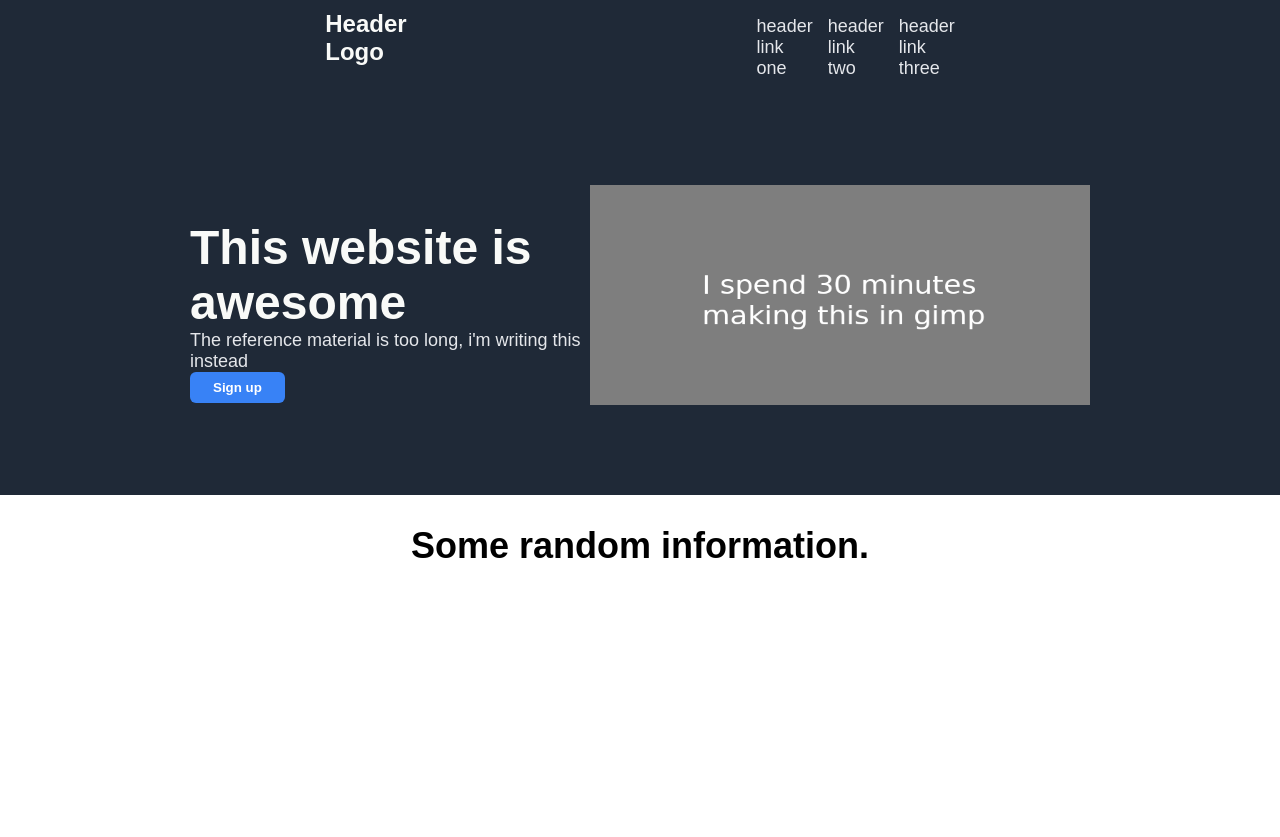
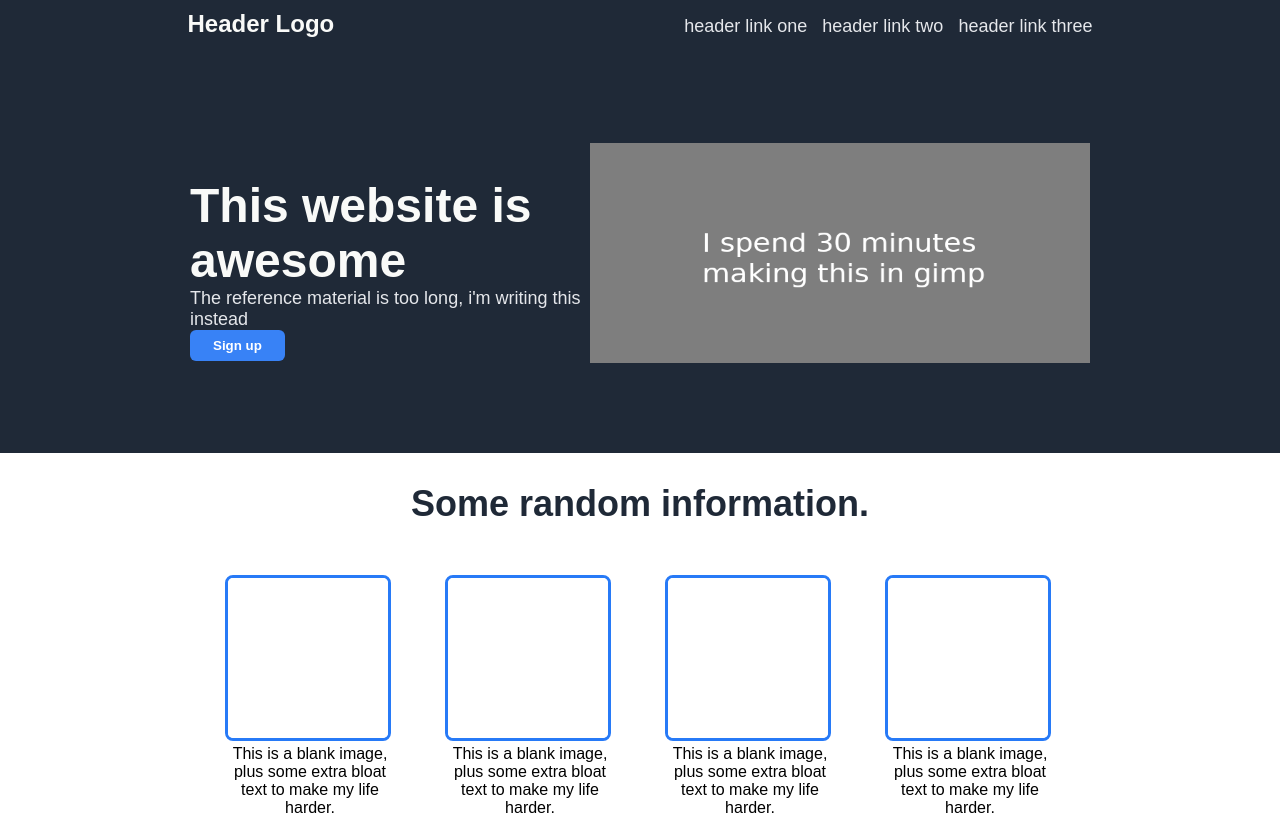
Before and after one commit to KhufuLintalou/Odin-Landing-Page, a plain HTML site: page index.html in a window 1280 px wide. Before the commit the page ends 800 px from the top, so only its background shows below. Drawn offline with Linux system fonts and the light colour scheme.

Commit message:
Added and done styling section 2 of the page plus some minor edits.

```diff
--- a/index.html
+++ b/index.html
@@ -29,12 +29,26 @@
     </div>
     <div class="section2">
       <h2 class="info-text">Some random information.</h2>
-
-
-
-
-
-
+      <div class="main-content2">
+        <div class="content2">
+          <div class="items">
+            <img src="blank.png" class="image">
+            <div class="descript">This is a blank image, plus some extra bloat text to make my life harder.</div>
+          </div>
+          <div class="items">
+            <img src="blank.png" class="image">
+            <div class="descript">This is a blank image, plus some extra bloat text to make my life harder.</div>
+          </div>
+          <div class="items">
+            <img src="blank.png" class="image">
+            <div class="descript">This is a blank image, plus some extra bloat text to make my life harder.</div>
+          </div>
+          <div class="items">
+            <img src="blank.png" class="image">
+            <div class="descript">This is a blank image, plus some extra bloat text to make my life harder.</div>
+          </div>
+        </div>
+      </div>
     </div>
   </body>
 </html>
--- a/styles-index.css
+++ b/styles-index.css
@@ -21,13 +21,11 @@ a {
 .logo {
     font-size: 24px;
     margin-top: 10px;
-    margin-left: 460px;
 }
 
 .header-links {
     display: flex;
     gap: 15px;
-    margin-right: 460px;
 }
 
 h1 {
@@ -83,8 +81,36 @@ img {
     text-align: center;
     font-size: 36px;
     font-weight: bolder;
+    color: #1F2937;
 }
 
 * {
     font-family: sans-serif;
 }
+
+.image {
+    border: 3px solid rgb(39, 122, 247);
+    border-radius: 8px;
+    width: 160px;
+    height: 160px;
+}
+
+.content2 {
+    display: flex;
+    justify-content: center;
+    align-items: center;
+    gap: 50px;
+    flex-wrap: wrap;
+}
+
+.descript {
+    text-align: center;
+}
+
+.main-content2 {
+    padding: 20px;
+}
+
+.items {
+    width: 170px;
+}
```
